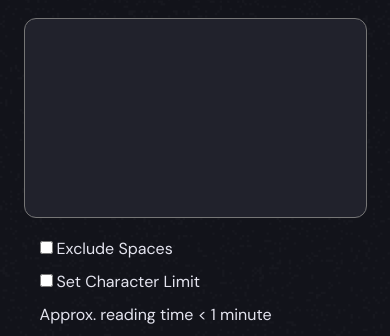
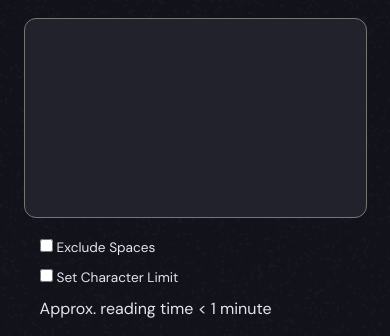
Before and after one commit to larryking01/Character_Counter_UI, a plain HTML site: page index.html in a window 390 px wide. Shown: the part 234-570 px from the top of the page. Drawn offline with Linux system fonts and the light colour scheme.

```diff
--- a/styles.css
+++ b/styles.css
@@ -608,7 +608,8 @@
     .text-area-section .count-options-div span {
         color: var(--white-col-200);
         font-family: 'DMSansRegular', sans-serif;
-        font-size: 1rem;
+        font-size: 0.85rem;
+        font-weight: normal;
     }
 
 
```
